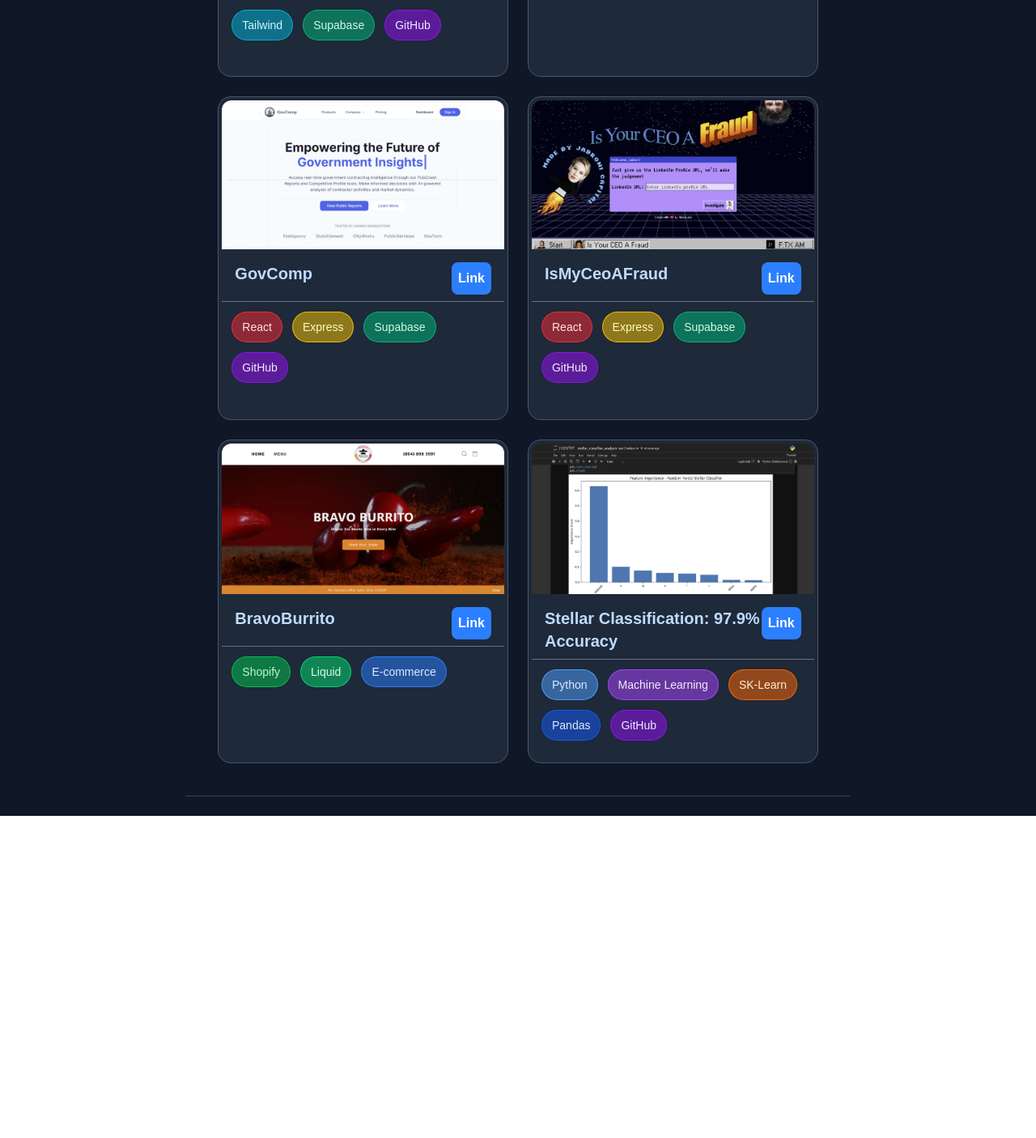
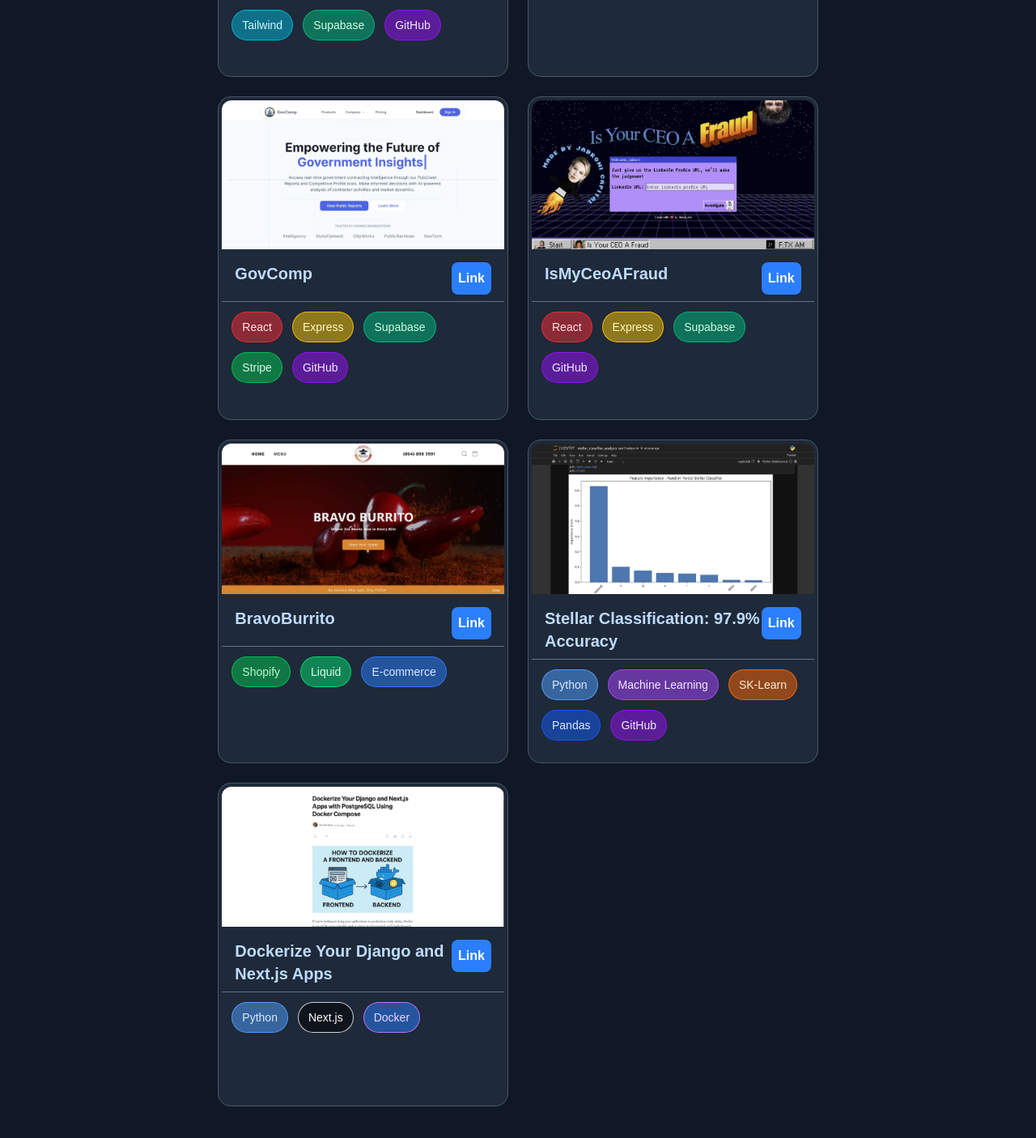
Before and after one commit to NPierce1798/portfolio, a Next.js app: page / in a window 1280 px wide. Shown: the part 1174-2580 px from the top of the page at 81% size. Before the commit the page ends 2182 px from the top, so only its background shows below. Built offline with nearby package versions, Linux system fonts and the light colour scheme; no server answers.

Commit message:
Added docker project

```diff
--- a/src/app/page.tsx
+++ b/src/app/page.tsx
@@ -1,6 +1,6 @@
 import Image from "next/image";
 
-type VariantType = 'javascript' | 'python' | 'typescript' | 'nextjs' | 'react' | 'tailwind' | 'django' | 'restapi' | 'express' | 'supabase' | 'github' | 'vercel' | 'digitalocean' | 'liquid' | 'shopify' | 'ecommerce' | 'machinelearning' | 'pandas' |'default';
+type VariantType = 'docker' | 'stripe' | 'javascript' | 'python' | 'typescript' | 'nextjs' | 'react' | 'tailwind' | 'django' | 'restapi' | 'express' | 'supabase' | 'github' | 'vercel' | 'digitalocean' | 'liquid' | 'shopify' | 'ecommerce' | 'machinelearning' | 'pandas' |'default';
 
 interface TagProps {
   children: React.ReactNode;
@@ -23,6 +23,7 @@
       django: 'bg-green-600/50 text-green-100 border-green-600/90',
       restapi: 'bg-gray-600/50 text-gray-100 border-gray-600/90',
       express: 'bg-yellow-400/50 text-yellow-100 border-yellow-400/90',
+      docker: 'bg-blue-500/50 text-purple-200 border-purple-400/90',
 
       // Services
       supabase: 'bg-emerald-500/50 text-emerald-100 border-emerald-500/90',
@@ -37,6 +38,7 @@
       liquid: 'bg-green-400/50 text-green-100 border-green-400/90',
       shopify: 'bg-green-500/50 text-green-200 border-green-500/90',
       ecommerce: 'bg-blue-500/50 text-blue-100 border-blue-500/90',
+      stripe: 'bg-green-500/50 text-green-100 border-green-500/90',
 
       // Other tools
       sklearn: 'bg-orange-500/50 text-orange-100 border-orange-500/90',
@@ -93,6 +95,7 @@
               'react',
               'express',
               'supabase',
+              'stripe',
               'github'
             ]
         },
@@ -132,6 +135,17 @@
               'github'
             ]
         },
+        {
+            title: 'Dockerize Your Django and Next.js Apps',
+            desc: 'Learn to dockerize Next.js, Django, and PostgreSQL',
+            image: '/images/docker.jpg',
+            link: 'https://medium.com/@npierce1798/dockerize-your-django-and-next-js-apps-with-postgresql-using-docker-compose-74738e7fdee9',
+            tags: [
+              'python',
+              'nextjs',
+              'docker'
+            ]
+        }
 
     ];
 
@@ -154,7 +168,9 @@
       ecommerce: 'E-commerce',
       machinelearning: 'Machine Learning',
       sklearn: 'SK-Learn',
-      pandas: 'Pandas'
+      pandas: 'Pandas',
+      stripe: 'Stripe',
+      docker: 'Docker'
     };
 
   return (
```
Also changed, not shown: public/images/docker.jpg (added).
